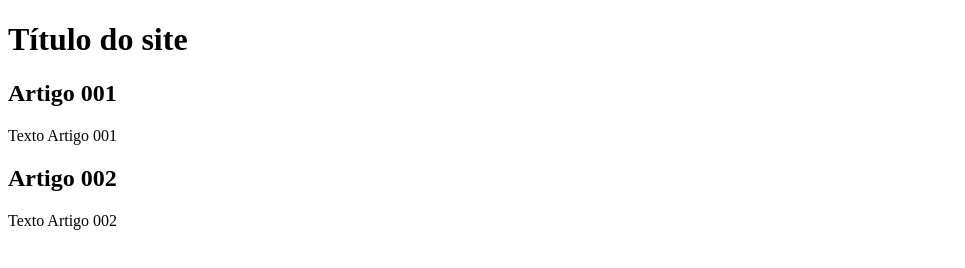
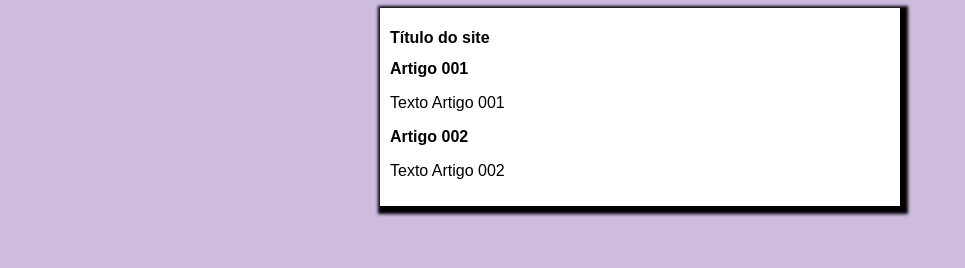
Before and after one commit to Gustavo-Victor/Projeto-Site, a plain HTML site: page index.html in a window 1280 px wide. Shown: the whole page, without its empty margins (0-965 px from the left). Drawn offline with Linux system fonts and the light colour scheme.

Commit message:
Iniciei o design
Criei parta para estilo e arquivo de folha de estilo em cascata para começar o design do projeto de site

```diff
--- /dev/null
+++ b/estilos/style.css
@@ -0,0 +1,19 @@
+*{
+    font-family:Arial, Helvetica, sans-serif;
+    font-size: 16px;
+
+}
+
+body{
+    background-color: rgb(206, 188, 223);
+
+}
+
+main{
+    background-color: white;
+    width: 500px;
+    margin: auto;
+    box-shadow: 3px 3px 3px 5px black;
+    padding: 10px;
+
+}
--- a/index.html
+++ b/index.html
@@ -5,6 +5,7 @@
         <meta http-equiv="X-UA-Compatible" content="IE=edge">
         <meta name="viewport" content="width=device-width, initial-scale=1.0">
         <title>Título do site</title>
+        <link rel="stylesheet" href="estilos/style.css">
     </head>
     <body>
         <main>
```
